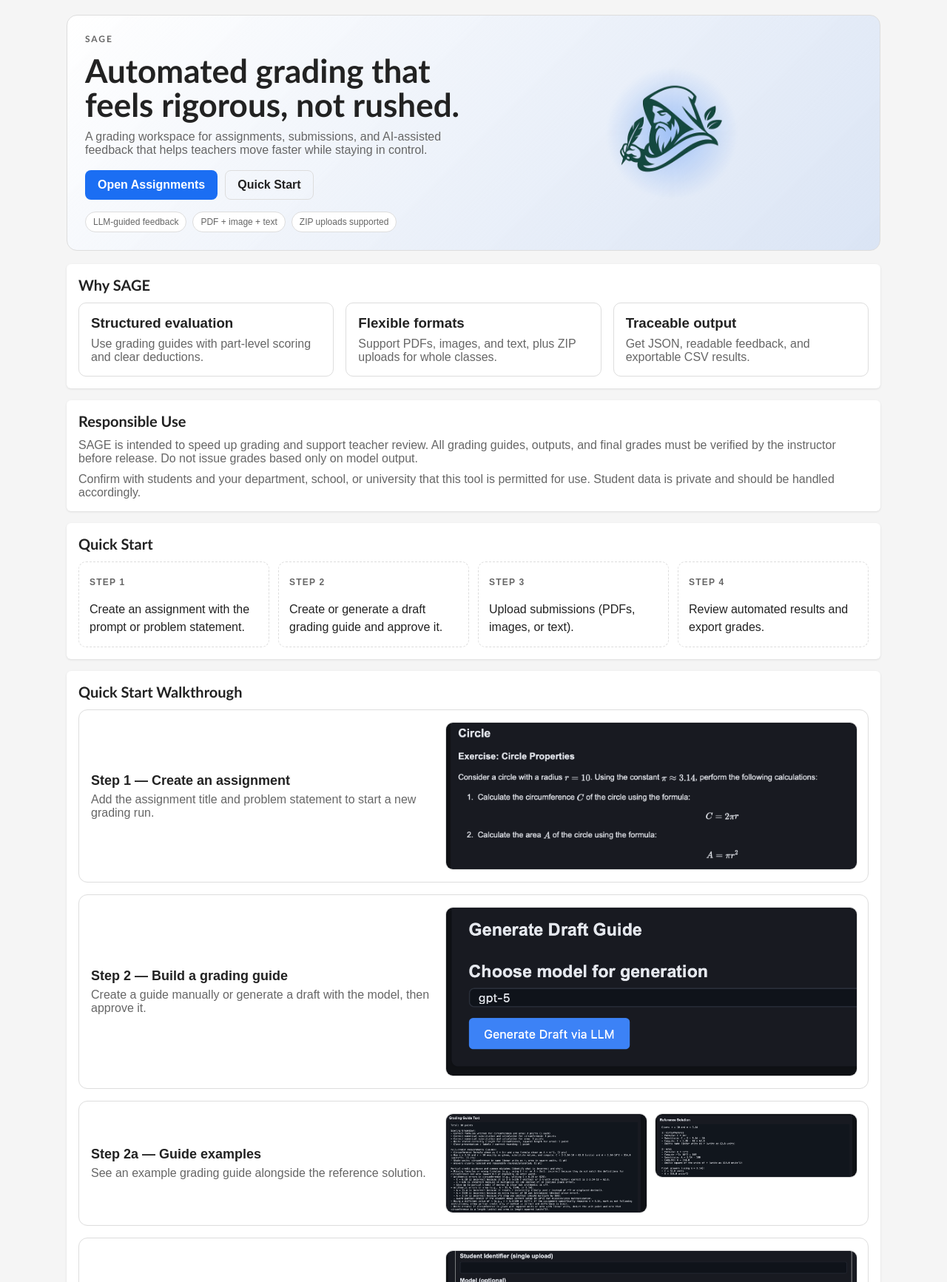
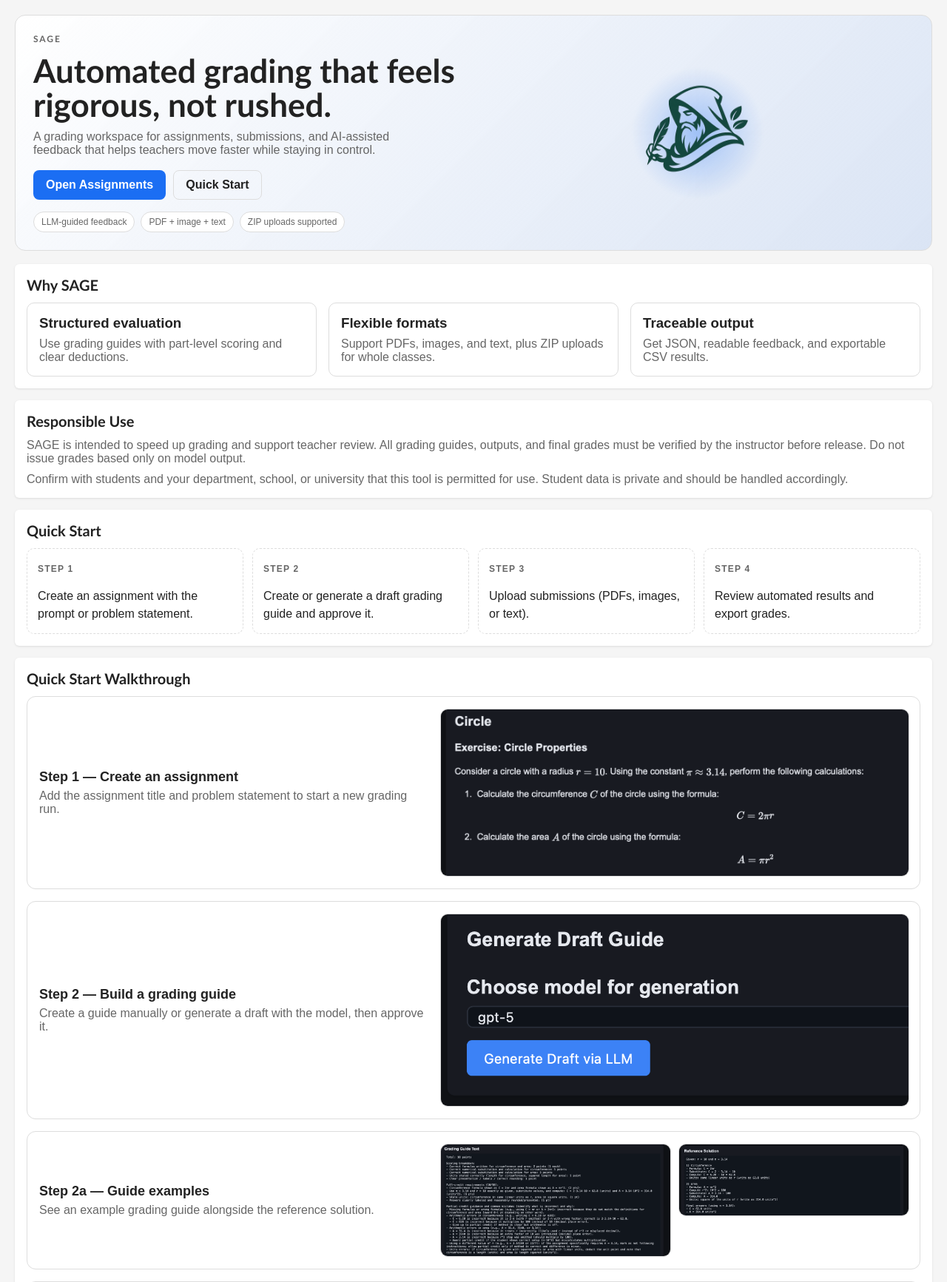
Before and after one commit to ampapacek/SAGE, a Flask app: page / in a window 1280 px wide. Shown: the part 114-1847 px from the top of the page at 74% size. Run offline with Flask 3, Linux system fonts and the light colour scheme; some libraries are stand-ins or nearby versions.

Commit message:
Widen main content column

```diff
--- a/templates/base.html
+++ b/templates/base.html
@@ -136,7 +136,7 @@
       .icon-link:hover { background: rgba(255, 255, 255, 0.16); }
       .sr-only { position: absolute; width: 1px; height: 1px; padding: 0; margin: -1px; overflow: hidden; clip: rect(0, 0, 0, 0); border: 0; }
       .nav-buttons { display: flex; gap: 12px; align-items: center; }
-      main { max-width: 1100px; margin: 20px auto; padding: 0 20px 40px; }
+      main { max-width: 1300px; margin: 20px auto; padding: 0 20px 40px; }
       h1, h2, h3 { margin: 0 0 12px; }
       .card { background: var(--card); padding: 16px; border-radius: 6px; margin-bottom: 16px; box-shadow: 0 1px 3px rgba(0,0,0,0.1); }
       form label { display: block; font-weight: bold; margin: 10px 0 6px; }
```
